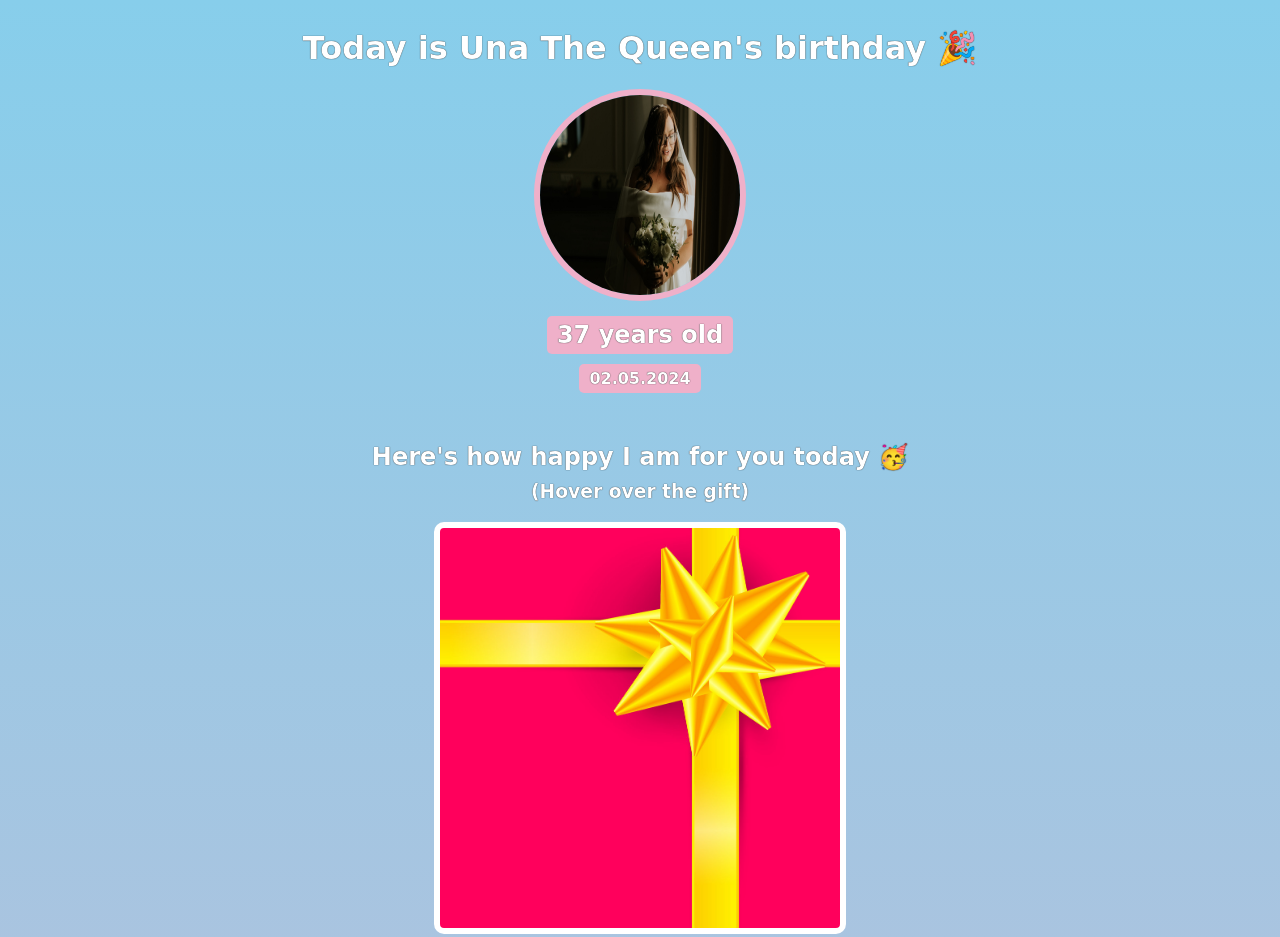
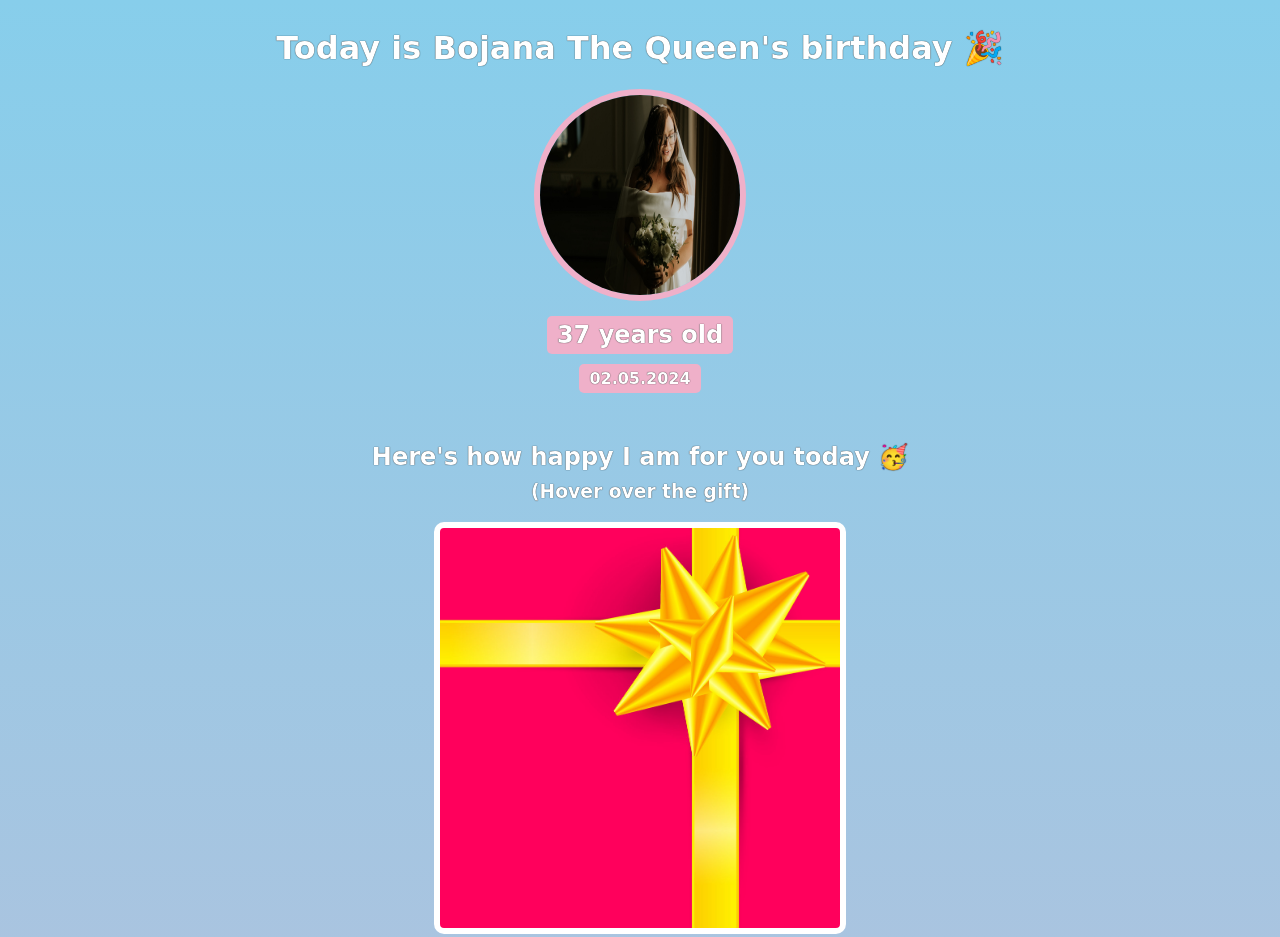
Before and after one commit to BojanaBubi/birthday-gift-site, a website built with Vite: page index.html in a window 1280 px wide. Shown: the top 937 px of the page. Built offline with nearby package versions, Linux system fonts and the light colour scheme; a web font is replaced by a local one.

Commit message:
Change name from Una to Bojana

```diff
--- a/index.html
+++ b/index.html
@@ -7,7 +7,7 @@
     </head>
     <body>
         <div id="header">
-            <h1>Today is Una The Queen's birthday 🎉</h1>
+            <h1>Today is Bojana The Queen's birthday 🎉</h1>
             <img id="bff-img" src="images/una.jpg">
             <h2 id="bday-age">37 years old</h2>
             <h4 id="bday-date">02.05.2024</h4>
```
